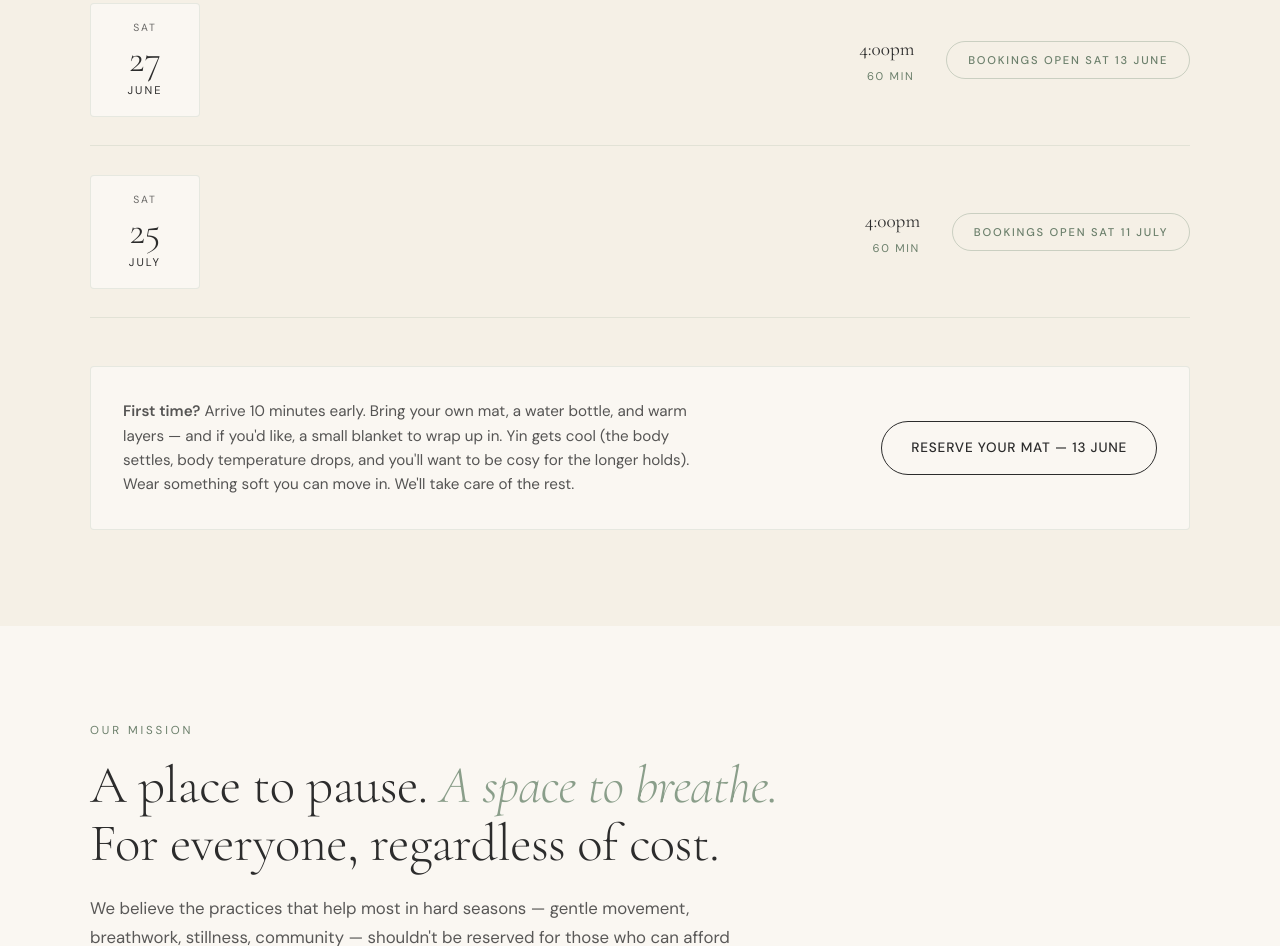
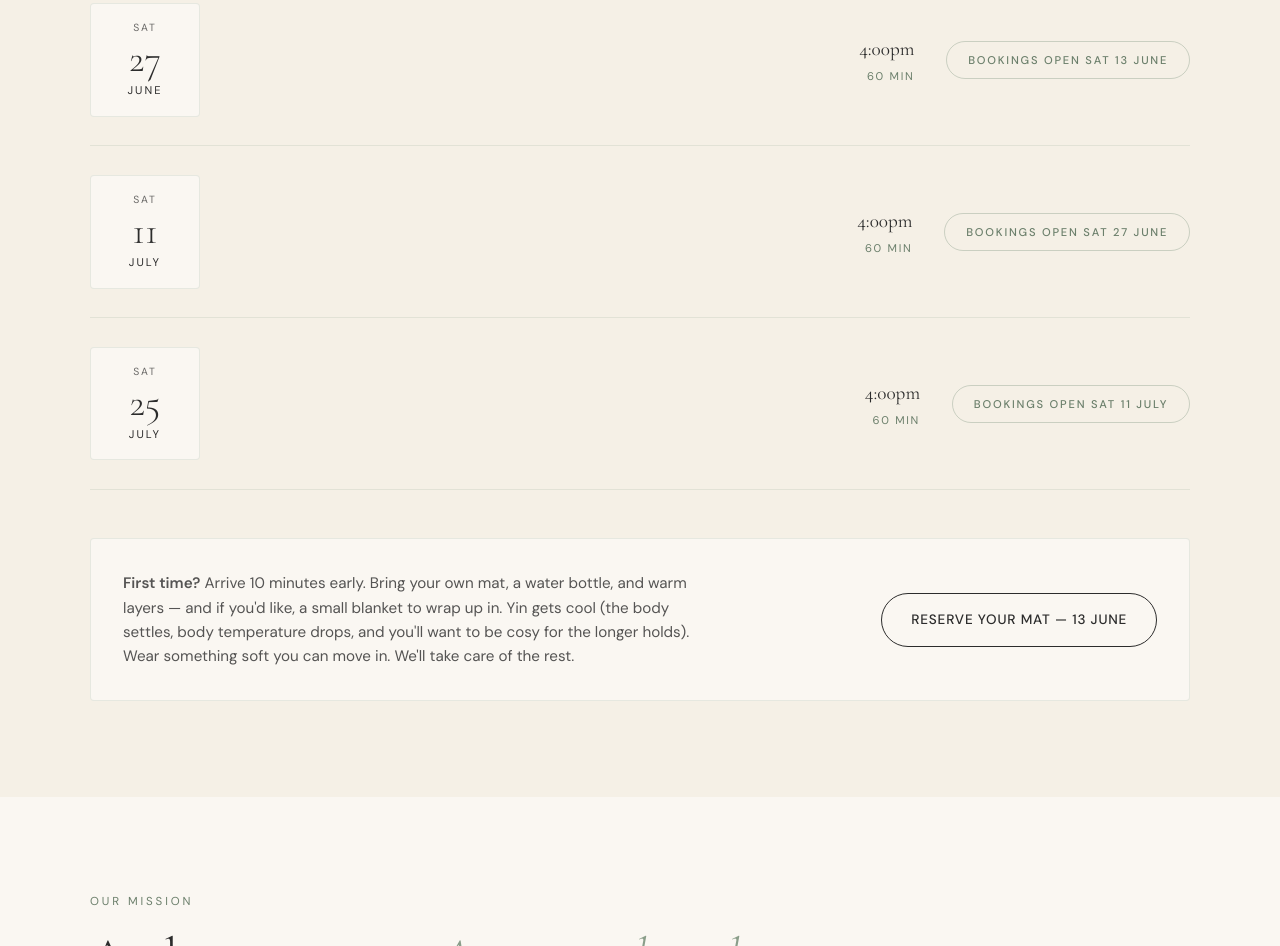
Before and after one commit to lighthousecommunitywellness/lighthouse-website, a plain HTML site: page index.html in a window 1280 px wide. Shown: the part 1864-2810 px from the top of the page. Drawn offline with nearby package versions, Linux system fonts and the light colour scheme; a script that the page names is missing.

Commit message:
Add files via upload

```diff
--- a/index.html
+++ b/index.html
@@ -2280,6 +2280,22 @@
         <button class="class-soon" type="button">Bookings open soon</button>
       </div>
 
+      <!-- 11 July -->
+      <div class="class-row" data-class-iso="2026-07-11" data-class-label="Sat 11 July">
+        <div class="class-date">
+          <div class="class-date-day">Sat</div>
+          <div class="class-date-num">11</div>
+          <div class="class-date-month">July</div>
+        </div>
+        <div class="class-info"></div>
+        <div class="class-time">
+          <span class="class-time-hour">4:00pm</span>
+          <span class="class-time-note">60 min</span>
+        </div>
+        <button class="class-book" data-eventbrite data-event-id="" hidden>Reserve your mat</button>
+        <button class="class-soon" type="button">Bookings open soon</button>
+      </div>
+
       <!-- 25 July -->
       <div class="class-row" data-class-iso="2026-07-25" data-class-label="Sat 25 July">
         <div class="class-date">
```
